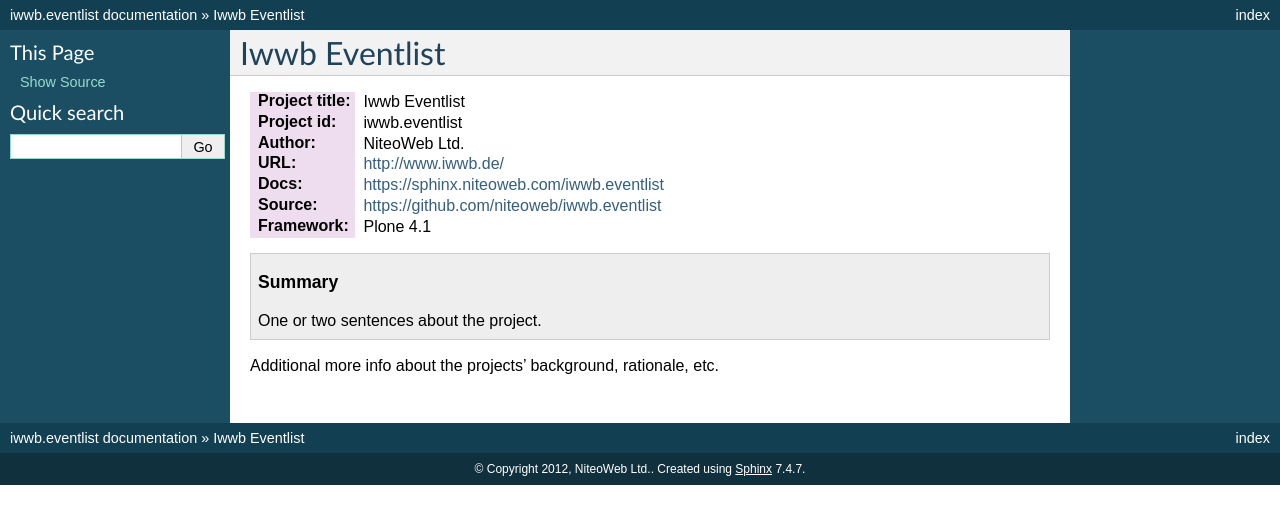
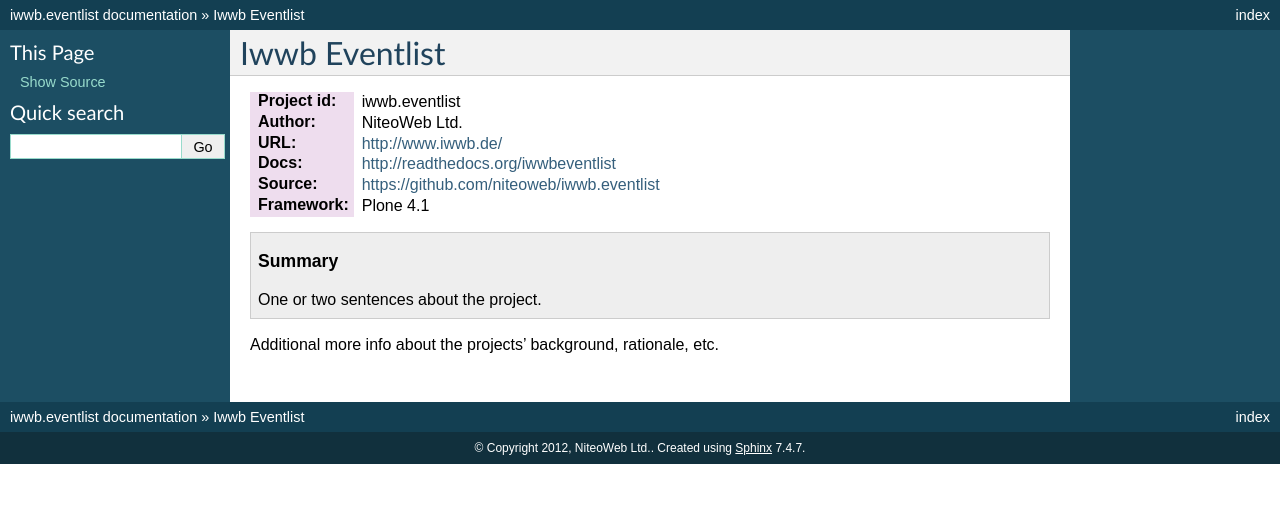
Before and after one commit to collective/iwwb.eventlist, a Sphinx documentation site: the page built from docs/README.rst, in a window 1280 px wide. Shown: the top 524 px of the page. Built offline with Sphinx 7.4.7, drawn with Linux system fonts in a browser that asks for light colours.

Commit message:
README minor fix

```diff
--- a/docs/README.rst
+++ b/docs/README.rst
@@ -2,11 +2,10 @@
 Iwwb Eventlist
 ==============
 
-:Project title: Iwwb Eventlist
 :Project id: iwwb.eventlist
 :Author: NiteoWeb Ltd.
 :URL: http://www.iwwb.de/
-:Docs: https://sphinx.niteoweb.com/iwwb.eventlist
+:Docs: http://readthedocs.org/iwwbeventlist
 :Source: https://github.com/niteoweb/iwwb.eventlist
 :Framework: Plone 4.1
 
```
